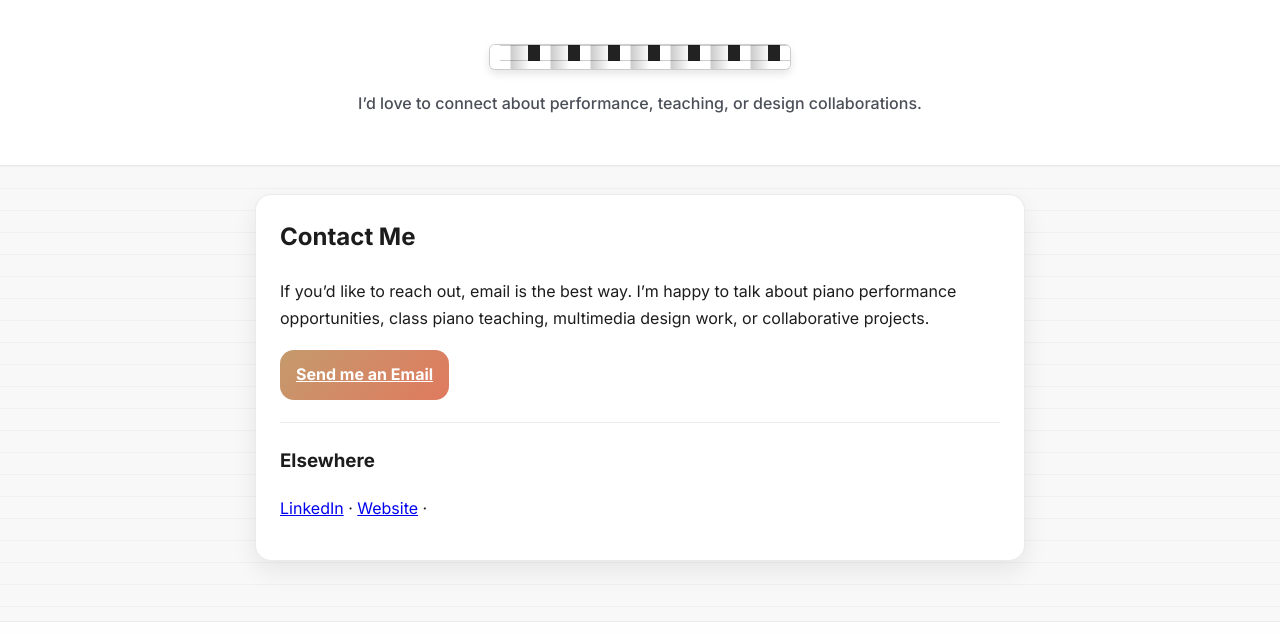
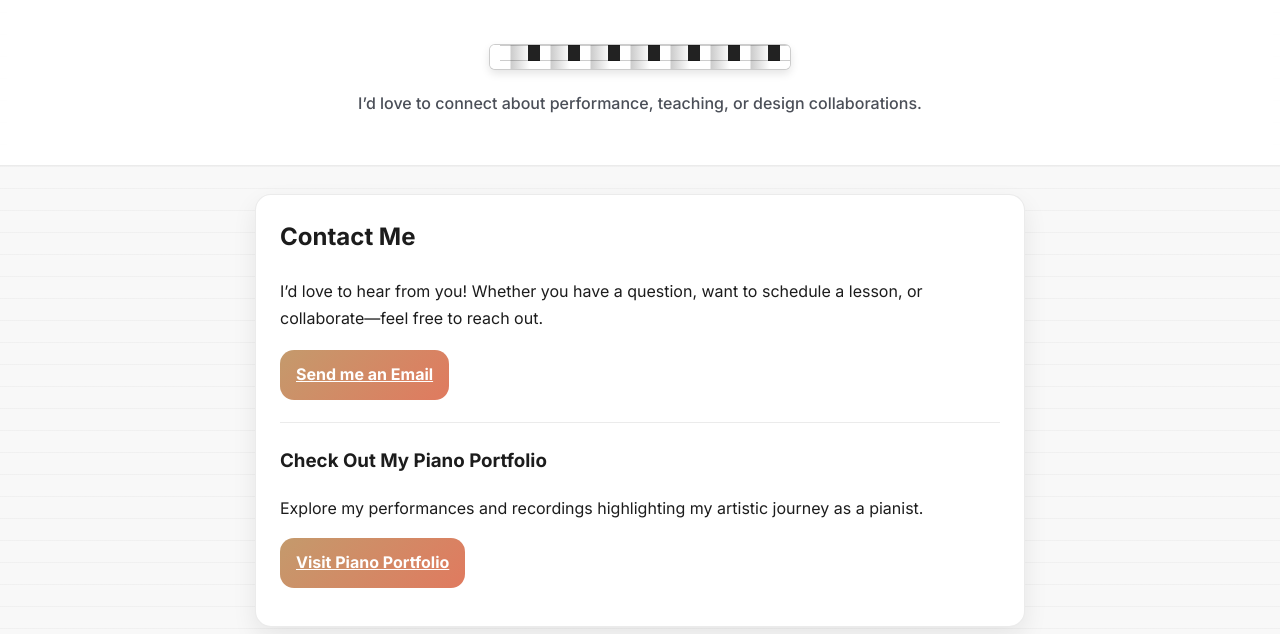
Before and after one commit to haiqiaowang/eportfolio, a plain HTML site: page contact.html in a window 1280 px wide. Shown: the part 318-952 px from the top of the page. Drawn offline with nearby package versions, Linux system fonts and the light colour scheme.

Commit message:
Update contact page with new content and links

```diff
--- a/contact.html
+++ b/contact.html
@@ -34,19 +34,20 @@
 <main class="container" style="padding: 28px 0 60px;">
   <div class="card" style="max-width: 720px; margin: 0 auto;">
     <h2 style="margin-top: 0;">Contact Me</h2>
-    <p>If you’d like to reach out, email is the best way. I’m happy to talk about piano performance opportunities, class piano teaching, multimedia design work, or collaborative projects.</p>
-
+    <p>I’d love to hear from you! Whether you have a question, want to schedule a lesson, or collaborate—feel free to reach out.</p>
     <p style="margin: 18px 0;">
-      <a class="button" href="mailto:haiqiaowang@ufl.edu" aria-label="Send an email to Haiqiao Wang">Send me an Email</a>
+    <a class="button" href="mailto:haiqiaowang@ufl.edu" aria-label="Send an email to Haiqiao Wang">Send me an Email</a>
     </p>
 
-    <hr style="border: none; border-top: 1px solid var(--border); margin: 22px 0;" />
+  <hr style="border: none; border-top: 1px solid var(--border); margin: 22px 0;" />
 
-    <h3 style="margin-top: 0;">Elsewhere</h3>
-    <p>
-      <a href="https://www.linkedin.com/in/haiqiaowang" target="_blank" rel="noopener">LinkedIn</a> ·
-      <a href="https://haiqiaowang.quarto.pub/haiqiao-wang-piano/" target="_blank" rel="noopener">Website</a> ·
-    </p>
+  <h3 style="margin-top: 0;">Check Out My Piano Portfolio</h3>
+  <p>Explore my performances and recordings highlighting my artistic journey as a pianist.</p>
+
+  <p style="margin-top: 16px;">
+  <a href="https://haiqiaowang.quarto.pub/haiqiao-wang-piano/" class="button" target="_blank" rel="noopener">Visit Piano Portfolio</a>
+  </p>
+
   </div>
 </main>
 
```
